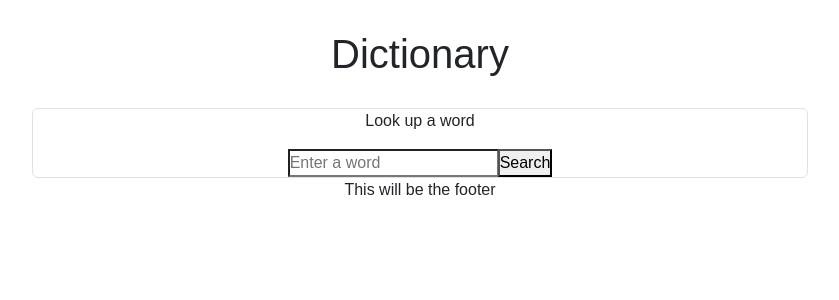
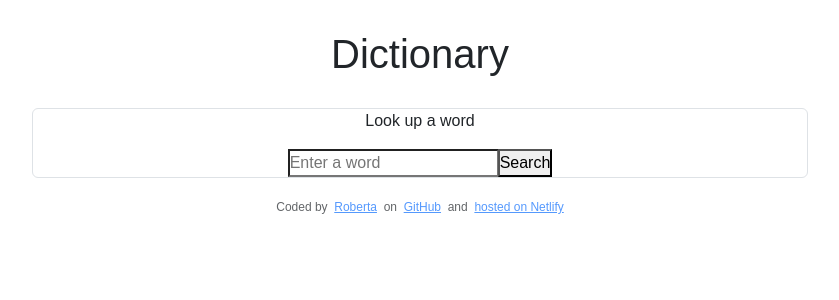
Before and after one commit to roberta-munive/dictionary-app-react, a React (Create React App) app: page / in a window 1280 px wide. Shown: the top 300 px of the page, without its empty margins (220-1059 px from the left). Built offline with nearby package versions, Linux system fonts and the light colour scheme.

Commit message:
added footer with live links

```diff
--- a/src/App.js
+++ b/src/App.js
@@ -1,5 +1,6 @@
 import "./App.css";
 import Search from "./Search";
+import Footer from "./Footer";
 
 export default function App() {
   return (
@@ -11,9 +12,7 @@
         <main>
           <Search />
         </main>
-        <footer className="App-footer text-center">
-          This will be the footer
-        </footer>
+        <Footer />
       </div>
     </div>
   );
--- /dev/null
+++ b/src/Footer.css
@@ -0,0 +1,6 @@
+.Footer footer {
+  font-size: 12px;
+  margin: 20px;
+  opacity: 0.7;
+  text-align: center;
+}
--- /dev/null
+++ b/src/Footer.js
@@ -0,0 +1,32 @@
+import React from "react";
+import "./Footer.css";
+
+export default function Footer() {
+  return (
+    <div className="Footer">
+      <footer>
+        Coded by &nbsp;
+        <a
+          href="https://github.com/roberta-munive"
+          target="_blank"
+          rel="noreferrer">
+          Roberta
+        </a>
+        &nbsp; on &nbsp;
+        <a
+          href="https://github.com/roberta-munive/dictionary-app-react"
+          target="_blank"
+          rel="noreferrer">
+          GitHub
+        </a>
+        &nbsp; and &nbsp;
+        <a
+          href="https://discover-dictionary-react.netlify.app/"
+          target="_blank"
+          rel="noreferrer">
+          hosted on Netlify
+        </a>
+      </footer>
+    </div>
+  );
+}
```
